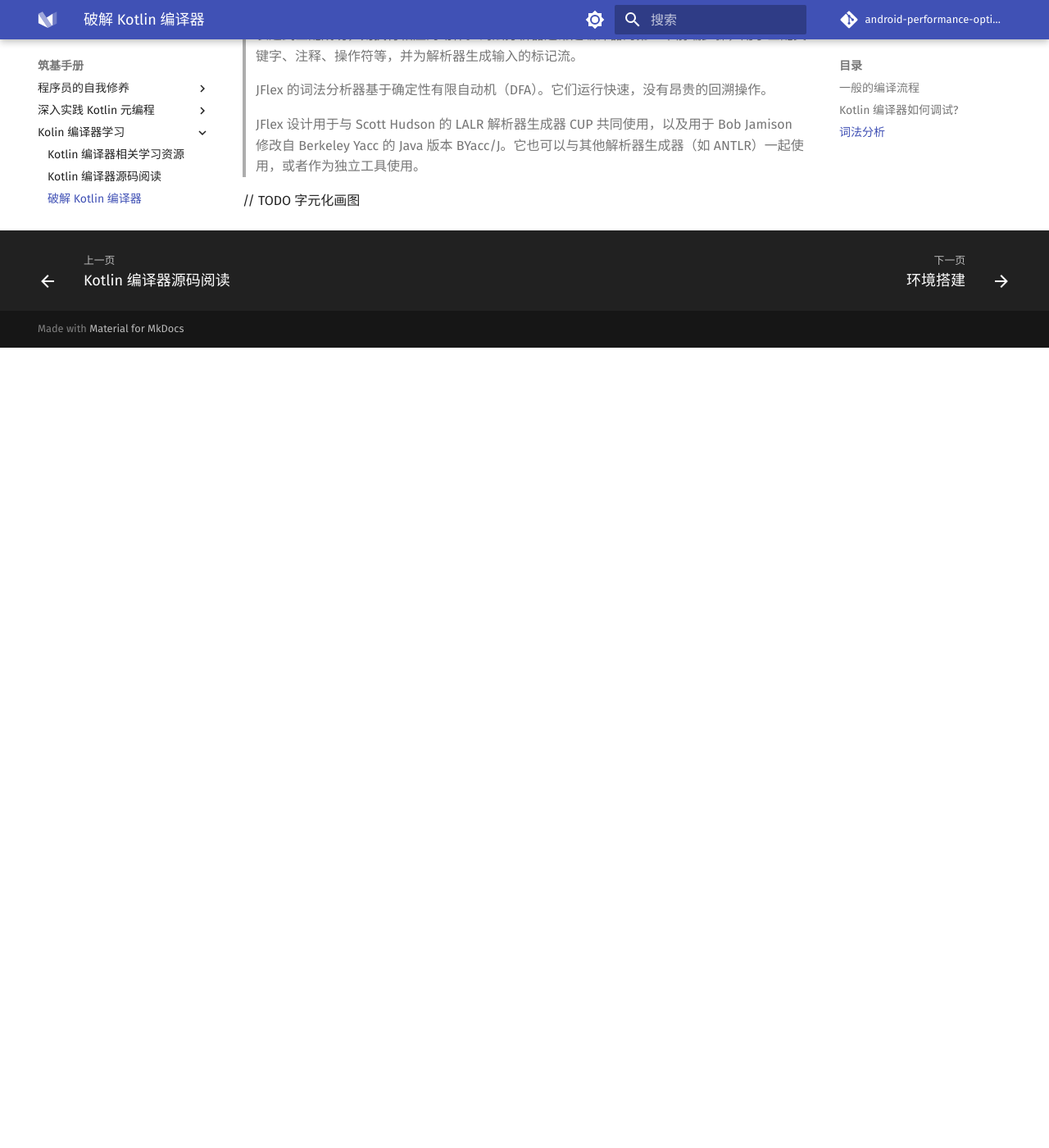
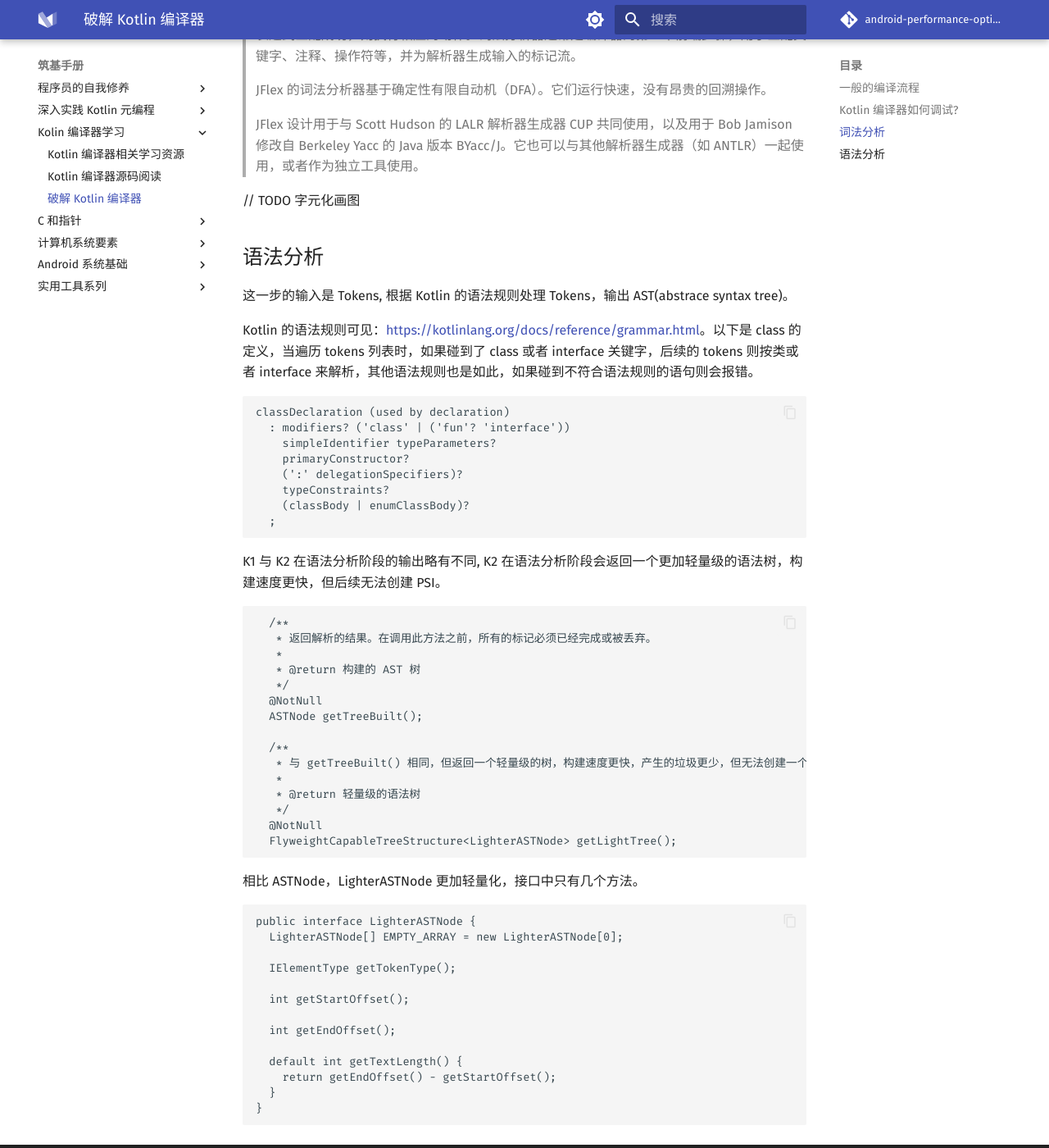
Before and after one commit to android-performance-optimization/homepage, an MkDocs documentation site: the page built from docs/foundation/kotlin-compiler-learn/kotlin-compiler-source.md, in a window 1280 px wide and 1400 px high, scrolled down 1912 px. Shown: the whole window at 82% size. Built offline with MkDocs 1.6.1 and Material for MkDocs 9.7.7, drawn with Linux system fonts in a browser that asks for light colours; comment, search, counter and statistics services are not loaded; before the commit the page ends 2336 px from its top, so only the background shows below that.

Commit message:
MOD: complete kotlin compiler

````diff
--- a/docs/foundation/kotlin-compiler-learn/kotlin-compiler-source.md
+++ b/docs/foundation/kotlin-compiler-learn/kotlin-compiler-source.md
@@ -65,3 +65,57 @@ String[] testArgs = {"-cp",  "./dist/kotlinc/lib/kotlin-compiler.jar", "org.jetb
 > JFlex 设计用于与 Scott Hudson 的 LALR 解析器生成器 CUP 共同使用，以及用于 Bob Jamison 修改自 Berkeley Yacc 的 Java 版本 BYacc/J。它也可以与其他解析器生成器（如 ANTLR）一起使用，或者作为独立工具使用。
 
 // TODO 字元化画图
+
+## 语法分析
+这一步的输入是 Tokens, 根据 Kotlin 的语法规则处理 Tokens，输出 AST(abstrace syntax tree)。
+
+Kotlin 的语法规则可见：[https://kotlinlang.org/docs/reference/grammar.html](https://kotlinlang.org/docs/reference/grammar.html)。以下是 class 的定义，当遍历 tokens 列表时，如果碰到了 class 或者 interface 关键字，后续的 tokens 则按类或者 interface 来解析，其他语法规则也是如此，如果碰到不符合语法规则的语句则会报错。
+
+```
+classDeclaration (used by declaration)
+  : modifiers? ('class' | ('fun'? 'interface'))
+    simpleIdentifier typeParameters?
+    primaryConstructor?
+    (':' delegationSpecifiers)?
+    typeConstraints?
+    (classBody | enumClassBody)?
+  ;
+```
+
+K1 与 K2 在语法分析阶段的输出略有不同, K2 在语法分析阶段会返回一个更加轻量级的语法树，构建速度更快，但后续无法创建 PSI。
+
+```
+  /**
+   * 返回解析的结果。在调用此方法之前，所有的标记必须已经完成或被丢弃。
+   *
+   * @return 构建的 AST 树
+   */
+  @NotNull
+  ASTNode getTreeBuilt();
+
+  /**
+   * 与 getTreeBuilt() 相同，但返回一个轻量级的树，构建速度更快，产生的垃圾更少，但无法创建一个 PSI（程序结构接口）。
+   *
+   * @return 轻量级的语法树
+   */
+  @NotNull
+  FlyweightCapableTreeStructure<LighterASTNode> getLightTree();
+```
+
+相比 ASTNode，LighterASTNode 更加轻量化，接口中只有几个方法。
+
+```
+public interface LighterASTNode {
+  LighterASTNode[] EMPTY_ARRAY = new LighterASTNode[0];
+
+  IElementType getTokenType();
+
+  int getStartOffset();
+
+  int getEndOffset();
+
+  default int getTextLength() {
+    return getEndOffset() - getStartOffset();
+  }
+}
+```
````
